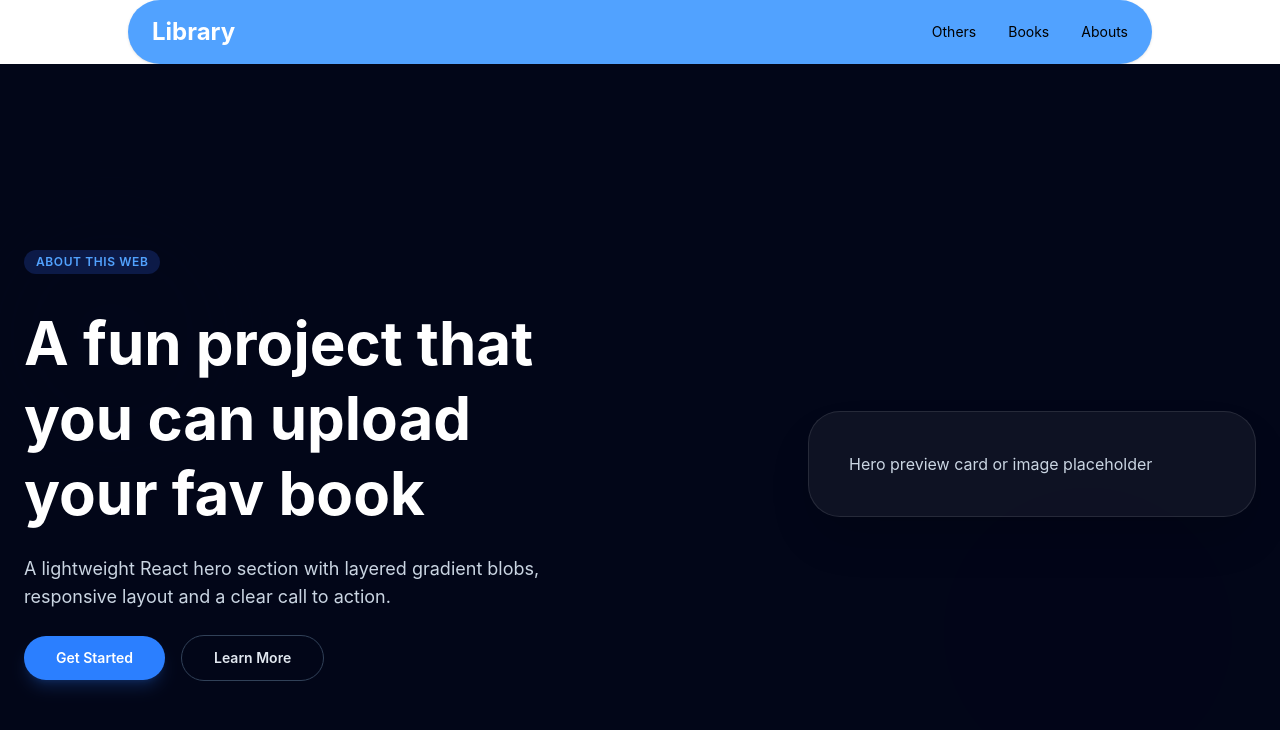
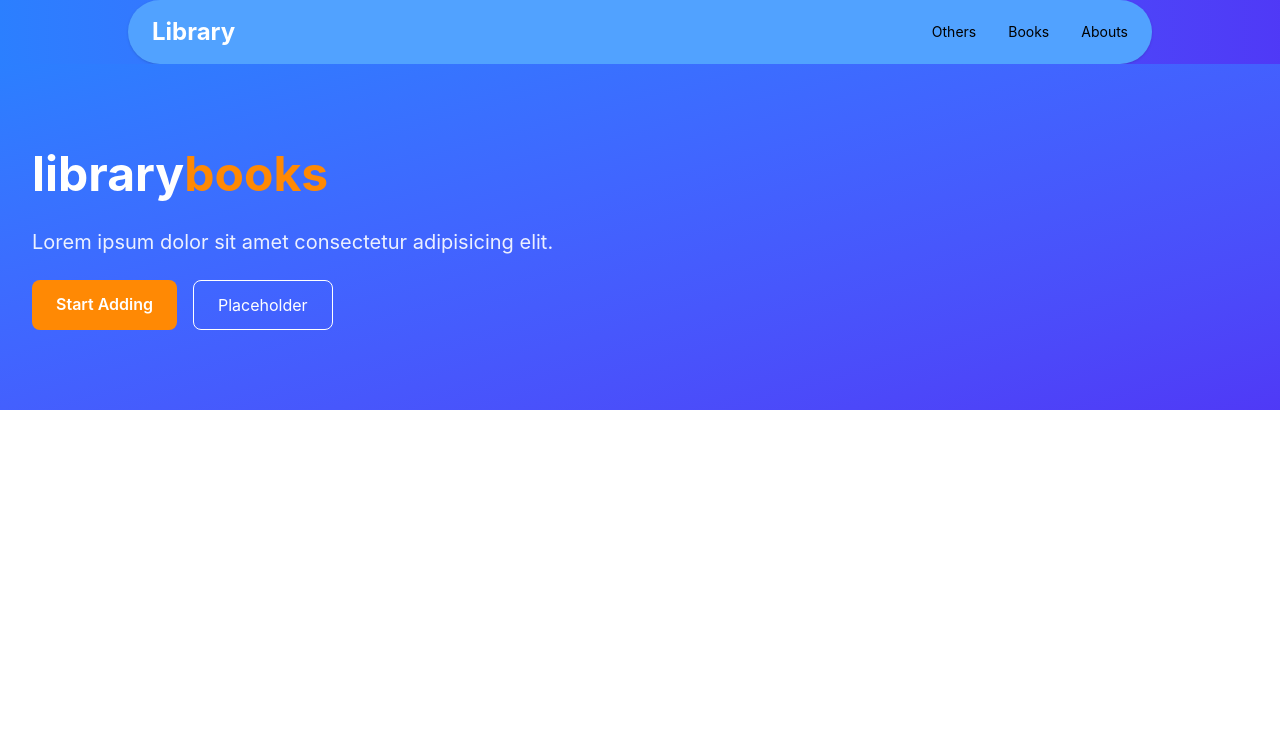
Before and after one commit to aliqa-stack/libs-goo, a React (Vite) app in the folder my-project/: page / in a window 1280 px wide. Shown: the top 730 px of the page. Built offline with nearby package versions, Linux system fonts and the light colour scheme.

Commit message:
headers change

```diff
--- a/my-project/src/componens/Headers.jsx
+++ b/my-project/src/componens/Headers.jsx
@@ -2,46 +2,24 @@ import React from 'react'
 
 const Headers = () => {
   return (
-    <section className="relative min-h-screen overflow-hidden bg-slate-950 text-white flex items-center">
-      <div className="absolute -left-20 top-20 w-96 h-96 rounded-full bg-blue-400/40 filter blur-3xl mix-blend-multiply opacity-60" />
-      <div className="absolute right-0 bottom-10 w-96 h-96 rounded-full bg-purple-600/40 filter blur-3xl mix-blend-multiply opacity-60" />
-
-      <div className="relative z-10 max-w-7xl mx-auto px-6 py-24 w-full grid grid-cols-1 lg:grid-cols-2 gap-12 items-center">
-        <div className="space-y-8">
-          <span className="inline-flex items-center justify-center rounded-full bg-blue-900/40 px-3 py-1 text-xs font-semibold uppercase tracking-wider text-blue-400">
-            About this web
-          </span>
-
-          <div className="space-y-6">
-            <h1 className="text-4xl sm:text-5xl lg:text-6xl font-bold leading-tight">
-              A fun project that you can upload your fav book
-            </h1>
-            <p className="max-w-xl text-lg text-slate-300">
-              A lightweight React hero section with layered gradient blobs, responsive layout and a clear call to action.
-            </p>
-            <div className="flex flex-col sm:flex-row sm:items-center sm:gap-4 gap-3">
-              <a
-                href="#get-started"
-                className="inline-flex items-center justify-center rounded-full bg-blue-500 px-8 py-3 text-sm font-semibold text-white shadow-lg shadow-blue-500/20"
-              >
-                Get Started
-              </a>
-              <a
-                href="#features"
-                className="inline-flex items-center justify-center rounded-full border border-slate-700 px-8 py-3 text-sm font-semibold text-slate-200"
-              >
-                Learn More
-              </a>
-            </div>
-          </div>
+    <section className='bg-gradient-to-br from-blue-500 to-indigo-600 text-white'>
+      <div className='max-w-7xl mx-auto px-4 sm:px-6 lg:px-8 py-20 flex flex-col-reverse md:flex-row items-center'>
+        <div className='w-full md:w-1/2 text-center md:text-left space-y-6'>
+        <h1 className='text-4xl sm:text-5xl font-bold leading-tight'>library
+          <span className='text-orange-400'>books</span>
+        </h1>
+        <p className='text-lg sm:text-xl text-white/90'>
+          Lorem ipsum dolor sit amet consectetur adipisicing elit.
+        </p>
+        <div className='flex justify-center md:justify-start gap-4'>
+          <a href="" className='px-6 py-3 bg-orange-400 rounded-lg font-semibold hover:bg-orange-500 transition'>Start Adding</a>
+          <a href="" className='px-6 py-3 border border-white text-white rounded-lg hover:bg-white hover:text-gray-900 transition'>Placeholder</a>
         </div>
 
-        <div className="flex justify-center lg:justify-end">
-          <div className="w-full max-w-md rounded-[2rem] border border-white/10 bg-white/5 p-10 shadow-2xl shadow-black/20">
-            <p className="text-slate-300">Hero preview card or image placeholder</p>
-          </div>
         </div>
+
       </div>
+
     </section>
   )
 }
--- a/my-project/src/componens/Navbar.jsx
+++ b/my-project/src/componens/Navbar.jsx
@@ -2,6 +2,7 @@ import React from 'react'
 
 const Navbar = () => {
   return (
+  <div className='bg-gradient-to-r from-blue-500 to-indigo-600'>
     <header className='flex items-center justify-between px-6 py-3 md:py-4 shadow max-w-5xl rounded-full mx-auto w-full bg-blue-400 '>
        <a href="" className='text-2xl text-white font-bold'>Library</a>
         <nav className='max-md:absolute max-md:top-0 max-md:left-0 max-md:overflow-hidden  items-center justify-center max-md:h-full max-md:w-0 flex-col gap-8 md:flex-row flex text-sm font-normal'>
@@ -13,6 +14,7 @@ const Navbar = () => {
 
         </nav>
     </header>
+  </div>
   )
 }
 
```
